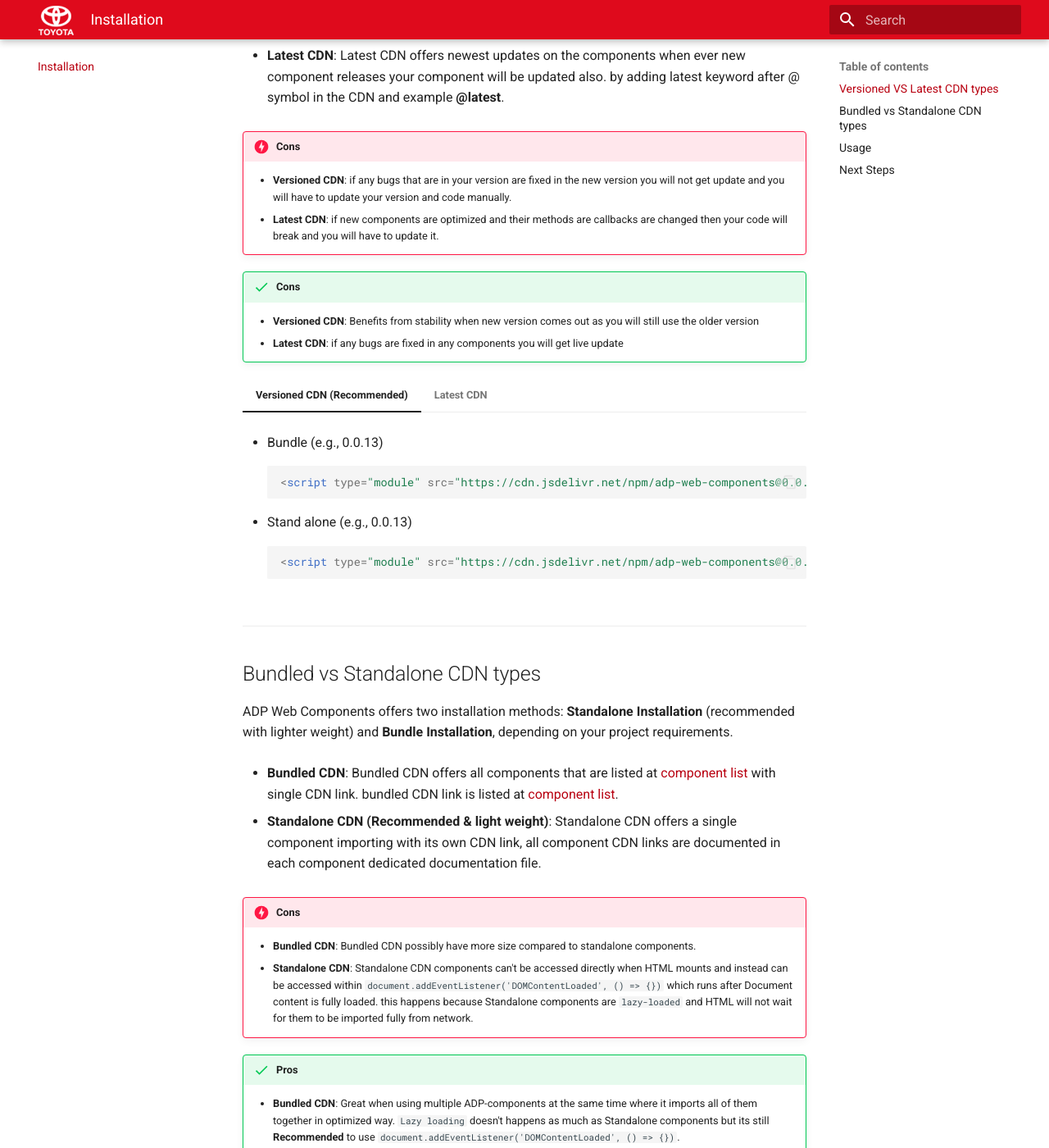
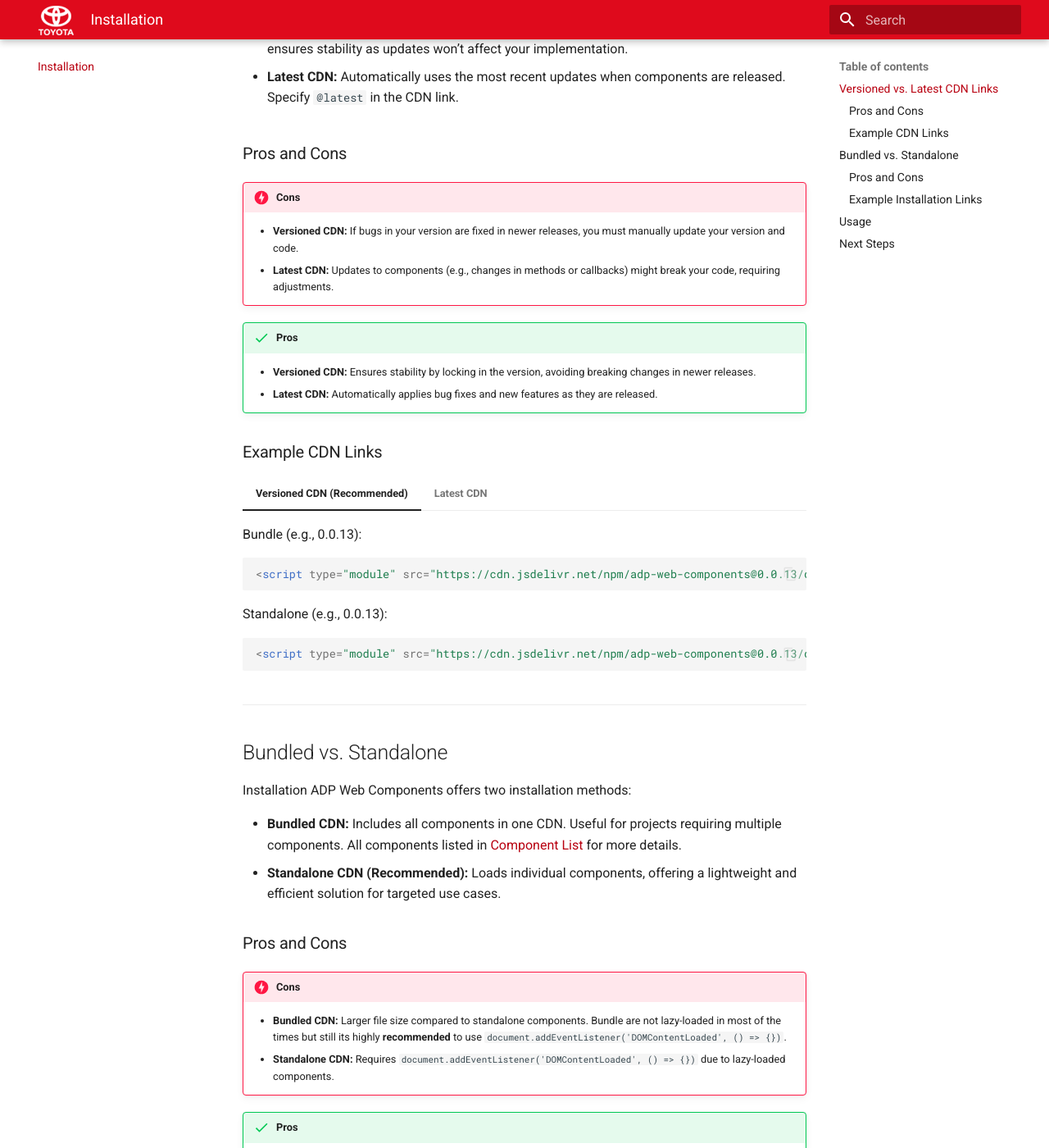
Before and after one commit to ShiftSoftware/adp-web-components, an MkDocs documentation site: the page built from documentation/docs/installation.md, in a window 1280 px wide and 1400 px high, scrolled down 475 px. Shown: the whole window at 82% size. Built offline with MkDocs 1.6.1 and Material for MkDocs 9.7.7, drawn with Linux system fonts in a browser that asks for light colours; some of the changed text lies outside the part shown.

Commit message:
improved installation documentation

````diff
--- a/documentation/docs/installation.md
+++ b/documentation/docs/installation.md
@@ -1,124 +1,121 @@
 # Installation
 
-ADP Web Components offers two installation methods: **Bundle Installation** and **Standalone Installation** , depending on your project requirements.
-
-ADP Web Components offers both **Latest version CDN links** and **Versioned CDN links**.
+ADP Web Components offers two installation methods: **Bundle Installation** and **Standalone Installation**, depending on your project requirements. Both methods support **Latest Version CDN links** and **Versioned CDN links** for flexibility.
 
 ---
 
-## Versioned VS Latest CDN types
+## Versioned vs. Latest CDN Links
 
-- **Versioned CDN (Recommended)**:
-  Versioned CDN offers the bundle or standalone component by specifying specific version of the ADP components library. by specifying version after @ symbol in the CDN and example **@0.0.13**.
+ADP Web Components supports two CDN types:
 
-- **Latest CDN**: Latest CDN offers newest updates on the components when ever new component releases your component will be updated also. by adding latest keyword after @ symbol in the CDN and example **@latest**.
+- **Versioned CDN (Recommended):**
+  Use a specific version of the ADP components library by specifying the version number after the `@` symbol in the CDN link (e.g., `@0.0.13`). This ensures stability as updates won’t affect your implementation.
+
+- **Latest CDN:**
+  Automatically uses the most recent updates when components are released. Specify `@latest` in the CDN link.
+
+### Pros and Cons
 
 !!! danger "Cons"
 
-    - **Versioned CDN**: if any bugs that are in your version are fixed in the new version you will not get update and you will have to update your version and code manually.
-    - **Latest CDN**: if new components are optimized and their methods are callbacks are changed then your code will break and you will have to update it.
+    - **Versioned CDN:** If bugs in your version are fixed in newer releases, you must manually update your version and code.
+    - **Latest CDN:** Updates to components (e.g., changes in methods or callbacks) might break your code, requiring adjustments.
 
-!!! success "Cons"
+!!! success "Pros"
 
-    - **Versioned CDN**: Benefits from stability when new version comes out as you will still use the older version
-    - **Latest CDN**: if any bugs are fixed in any components you will get live update
+    - **Versioned CDN:** Ensures stability by locking in the version, avoiding breaking changes in newer releases.
+    - **Latest CDN:** Automatically applies bug fixes and new features as they are released.
+
+### Example CDN Links
 
 === "Versioned CDN (Recommended)"
 
-    - Bundle (e.g., 0.0.13)
+    Bundle (e.g., 0.0.13):
 
-        ```html
-        <script type="module" src="https://cdn.jsdelivr.net/npm/adp-web-components@0.0.13/dist/shift-components/shift-components.esm.js"></script>
-        ```
+    ```html
+    <script type="module" src="https://cdn.jsdelivr.net/npm/adp-web-components@0.0.13/dist/shift-components/shift-components.esm.js"></script>
+    ```
 
-    - Stand alone (e.g., 0.0.13)
+    Standalone (e.g., 0.0.13):
 
-        ```html
-        <script type="module" src="https://cdn.jsdelivr.net/npm/adp-web-components@0.0.13/dist/components/dynamic-claim.js"></script>
-        ```
+    ```html
+    <script type="module" src="https://cdn.jsdelivr.net/npm/adp-web-components@0.0.13/dist/components/dynamic-claim.js"></script>
+    ```
 
 === "Latest CDN"
 
-    - Bundle (Latest)
+    Bundle (Latest):
 
-        ```html
-        <script type="module" src="https://cdn.jsdelivr.net/npm/adp-web-components@latest/dist/shift-components/shift-components.esm.js"></script>
-        ```
+    ```html
+    <script type="module" src="https://cdn.jsdelivr.net/npm/adp-web-components@latest/dist/shift-components/shift-components.esm.js"></script>
+    ```
 
-    - Stand alone (Latest)
+    Standalone (Latest):
 
-        ```html
-        <script type="module" src="https://cdn.jsdelivr.net/npm/adp-web-components@latest/dist/components/dynamic-claim.js"></script>
-        ```
+    ```html
+    <script type="module" src="https://cdn.jsdelivr.net/npm/adp-web-components@latest/dist/components/dynamic-claim.js"></script>
+    ```
 
 ---
 
-## Bundled vs Standalone CDN types
+## Bundled vs. Standalone
 
-ADP Web Components offers two installation methods: **Standalone Installation** (recommended with lighter weight) and **Bundle Installation**, depending on your project requirements.
+Installation ADP Web Components offers two installation methods:
 
-- **Bundled CDN**:
-  Bundled CDN offers all components that are listed at [component list](components/index.md) with single CDN link. bundled CDN link is listed at [component list](components/index.md).
+- **Bundled CDN:** Includes all components in one CDN. Useful for projects requiring multiple components. All components listed in [Component List](components/index.md) for more details.
+- **Standalone CDN (Recommended):** Loads individual components, offering a lightweight and efficient solution for targeted use cases.
 
-- **Standalone CDN (Recommended & light weight)**: Standalone CDN offers a single component importing with its own CDN link, all component CDN links are documented in each component dedicated documentation file.
+### Pros and Cons
 
 !!! danger "Cons"
 
-    - **Bundled CDN**: Bundled CDN possibly have more size compared to standalone components.
-    - **Standalone CDN**: Standalone CDN components can't be accessed directly when HTML mounts and instead can be accessed within `document.addEventListener('DOMContentLoaded', () => {})` which runs after Document content is fully loaded. this happens because Standalone components are `lazy-loaded` and HTML will not wait for them to be imported fully from network.
+    - **Bundled CDN:** Larger file size compared to standalone components. Bundle are not lazy-loaded in most of the times but still its highly **recommended** to use `document.addEventListener('DOMContentLoaded', () => {})`.
+    - **Standalone CDN:** Requires `document.addEventListener('DOMContentLoaded', () => {})` due to lazy-loaded components.
 
 !!! success "Pros"
 
-    - **Bundled CDN**: Great when using multiple ADP-components at the same time where it imports all of them together in optimized way. `Lazy loading` doesn't happens as much as Standalone components but its still **Recommended** to use `document.addEventListener('DOMContentLoaded', () => {})`.
-    - **Standalone CDN**: Standalone components have lighter weight compared to Bundled importing.
+    - **Bundled CDN:** Convenient for projects using multiple components, as all components are imported together.
+    - **Standalone CDN:** Lightweight, as only the required component is imported.
 
-=== "Bundled CDN Example"
+### Example Installation Links
 
-    - Latest
+=== "Bundled CDN"
 
-        ```html
-        <script type="module" src="https://cdn.jsdelivr.net/npm/adp-web-components@latest/dist/shift-components/shift-components.esm.js"></script>
-        ```
+    Latest:
+    ```html
+    <script type="module" src="https://cdn.jsdelivr.net/npm/adp-web-components@latest/dist/shift-components/shift-components.esm.js"></script>
+    ```
+    Versioned (e.g., 0.0.13):
+    ```html
+    <script type="module" src="https://cdn.jsdelivr.net/npm/adp-web-components@0.0.13/dist/shift-components/shift-components.esm.js"></script>
+    ```
 
-    - Versioned (e.g., 0.0.13)
+=== "Standalone CDN"
 
-        ```html
-        <script type="module" src="https://cdn.jsdelivr.net/npm/adp-web-components@0.0.13/dist/shift-components/shift-components.esm.js"></script>
-        ```
+    Latest:
+    ```html
+    <script type="module" src="https://cdn.jsdelivr.net/npm/adp-web-components@latest/dist/components/dynamic-claim.js"></script>
+    ```
 
-=== "Standalone CDN Example"
-
-    - Latest
-
-        ```html
-        <script type="module" src="https://cdn.jsdelivr.net/npm/adp-web-components@latest/dist/components/dynamic-claim.js"></script>
-        ```
-
-    - Versioned (e.g., 0.0.13)
-
-        ```html
-        <script type="module" src="https://cdn.jsdelivr.net/npm/adp-web-components@0.0.13/dist/components/dynamic-claim.js"></script>
-        ```
+    Versioned (e.g., 0.0.13):
+    ```html
+    <script type="module" src="https://cdn.jsdelivr.net/npm/adp-web-components@0.0.13/dist/components/dynamic-claim.js"></script>
+    ```
 
 ---
 
 ## Usage
 
-Components usage are not changed if you use any combination of (Versioned VS latest) and (Bundled VS Standalone). however you can skip using `document.addEventListener('DOMContentLoaded', () => {})` in Bundled mode but it is **highly Recommended** to be used.
+The usage of components remains consistent regardless of CDN type (Versioned vs. Latest) or installation method (Bundled vs. Standalone). However, using`document.addEventListener('DOMContentLoaded', () => {})` is **highly recommended** for reliable initialization.
 
 === "Bundle Usage"
 
-    Bundle usage includes all components in one package, making it easier to manage if you're using multiple components.
-
-    First import the components using the script:
+    HTML code with DOMContentLoaded **Recommended**
 
     ```html
+
     <script type="module" src="https://cdn.jsdelivr.net/npm/adp-web-components@latest/dist/shift-components/shift-components.esm.js"></script>
-    ```
 
-    HTML Code with DOMContentLoaded **Recommended**:
-
-    ```html
     <dynamic-redeem id="dynamic-redeem"></dynamic-redeem>
     <dynamic-claim is-dev="true" base-url="http://localhost:7174/api/secure-vehicle-lookup-test/" id="dynamic-claim"></dynamic-claim>
 
@@ -127,45 +124,37 @@ Components usage are not changed if you use any combination of (Versioned VS lat
       let dynamicRedeem
 
       document.addEventListener('DOMContentLoaded', () => {
-
         dynamicClaim = document.getElementById('dynamic-claim');
         dynamicRedeem = document.getElementById('dynamic-redeem');
-
         // Add your JavaScript logic here
-
       });
     </script>
     ```
 
-    HTML Code without DOMContentLoaded:
+    HTML code without DOMContentLoaded
 
     ```html
+
+    <script type="module" src="https://cdn.jsdelivr.net/npm/adp-web-components@latest/dist/shift-components/shift-components.esm.js"></script>
+
     <dynamic-redeem id="dynamic-redeem"></dynamic-redeem>
     <dynamic-claim is-dev="true" base-url="http://localhost:7174/api/secure-vehicle-lookup-test/" id="dynamic-claim"></dynamic-claim>
 
     <script>
-
-      const dynamicClaim = document.getElementById('dynamic-claim');
-      const dynamicRedeem = document.getElementById('dynamic-redeem');
-
-      // Add your JavaScript logic here
+        const dynamicClaim = document.getElementById('dynamic-claim');
+        const dynamicRedeem = document.getElementById('dynamic-redeem');
     </script>
     ```
 
 === "Standalone Usage"
 
-    Standalone usage allows you to load individual components on demand, ensuring better performance and reduced load times.
-
-    **Important Note:** Use the `document.addEventListener('DOMContentLoaded', () => {})` event listener when loading standalone components, as they are lazy-loaded.
+    Becarefull in Standing mode you have to import each component separately and its **mandatory** to use `DOMContentLoaded`
 
     ```html
     <script type="module" src="https://cdn.jsdelivr.net/npm/adp-web-components@latest/dist/components/dynamic-claim.js"></script>
+
     <script type="module" src="https://cdn.jsdelivr.net/npm/adp-web-components@latest/dist/components/dynamic-redeem.js"></script>
-    ```
 
-    HTML Code:
-
-    ```html
     <dynamic-redeem id="dynamic-redeem"></dynamic-redeem>
     <dynamic-claim is-dev="true" base-url="http://localhost:7174/api/secure-vehicle-lookup-test/" id="dynamic-claim"></dynamic-claim>
 
@@ -174,12 +163,9 @@ Components usage are not changed if you use any combination of (Versioned VS lat
       let dynamicRedeem
 
       document.addEventListener('DOMContentLoaded', () => {
-
         dynamicClaim = document.getElementById('dynamic-claim');
         dynamicRedeem = document.getElementById('dynamic-redeem');
-
         // Add your JavaScript logic here
-
       });
     </script>
     ```
@@ -188,5 +174,5 @@ Components usage are not changed if you use any combination of (Versioned VS lat
 
 ## Next Steps
 
-- Explore the [Theming](theming.md) to customize the components.
-- Explore the [Components List](components.md) for demo and detailed documentation on each component.
+- Explore the [Theming Guide](theming.md) for customization.
+- Refer to the [Component List](components.md) for detailed documentation.
````
